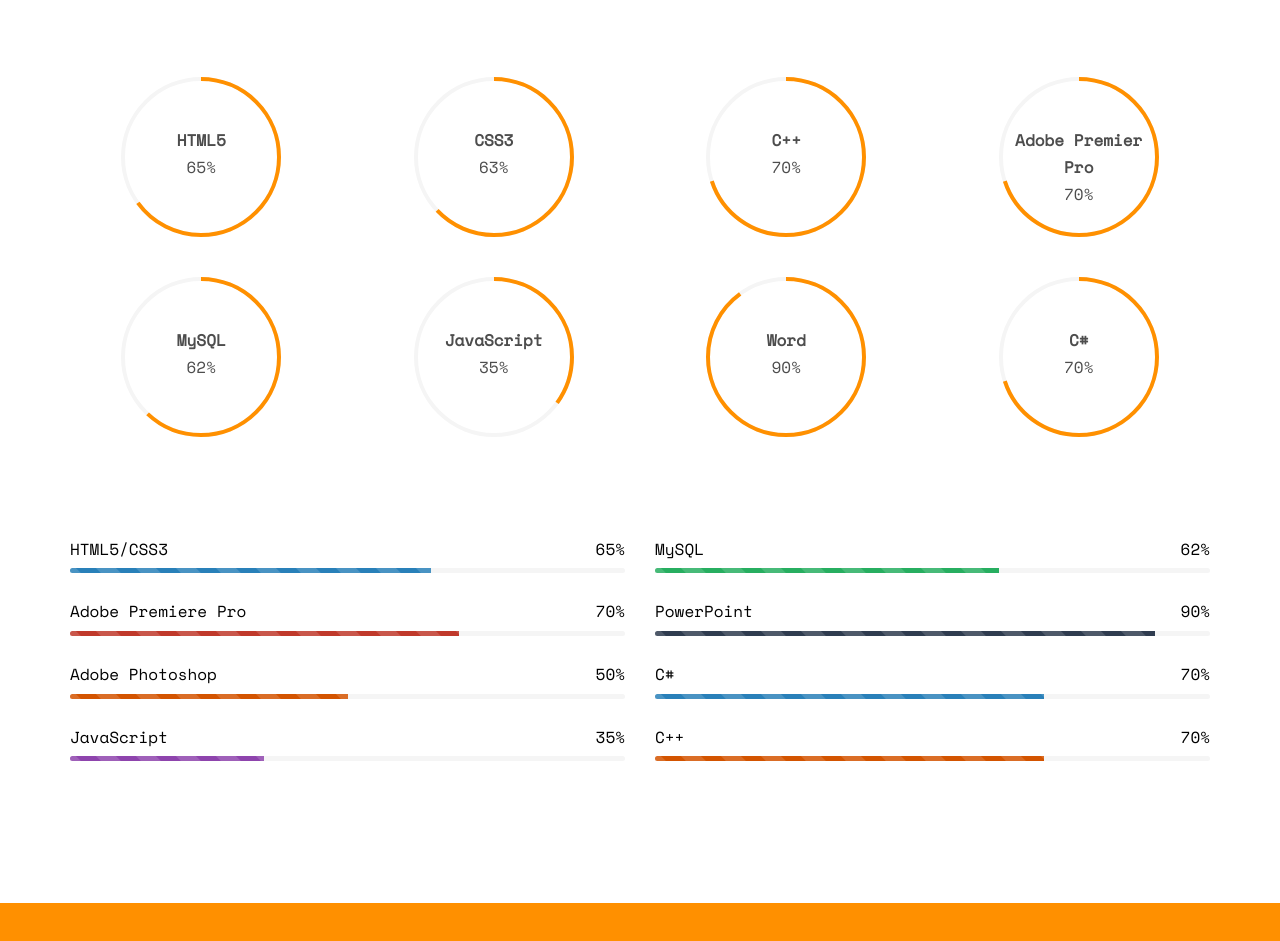
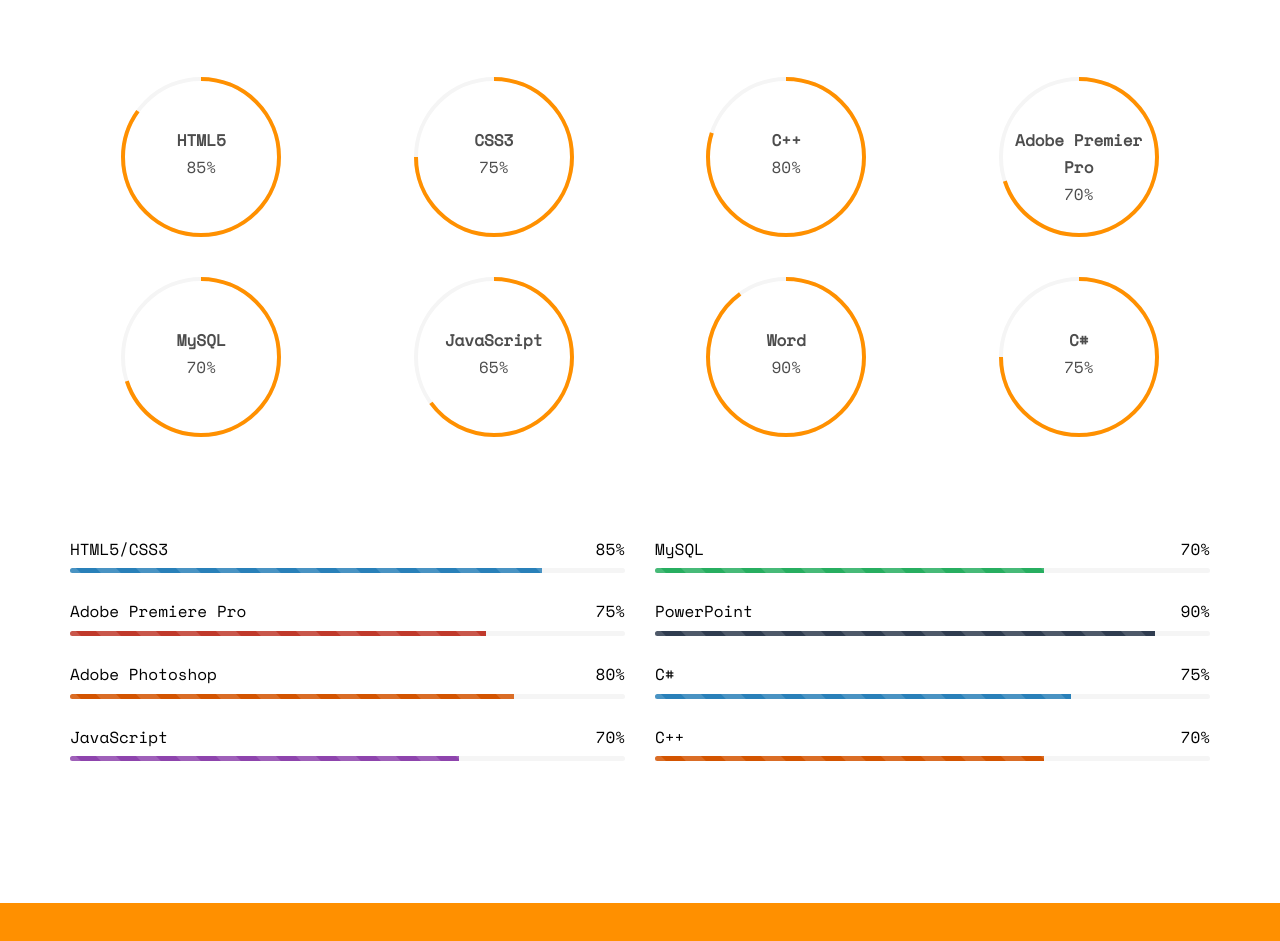
Before and after one commit to VeeramHirekhan/VeeramHirekhan.github.io, a plain HTML site: page index.html in a window 1280 px wide. Shown: the part 3309-4250 px from the top of the page. Drawn offline with nearby package versions, Linux system fonts and the light colour scheme; some packages are replaced by stand-ins of ours; no server answers; files whose address does not match are found by name.

Commit message:
Updating Percentages of understanings of languages

```diff
--- a/index.html
+++ b/index.html
@@ -209,72 +209,72 @@
 			</div>
 			<div class="row row-pb-md">
 				<div class="col-md-3 col-sm-6 col-xs-12 text-center">
-					<div class="chart" data-percent="65"><span><strong>HTML5</strong>65%</span></div>
+					<div class="chart" data-percent="85"><span><strong>HTML5</strong>85%</span></div>
 				</div>
 				<div class="col-md-3 col-sm-6 col-xs-12 text-center">
-					<div class="chart" data-percent="63"><span><strong>CSS3</strong>63%</span></div>
+					<div class="chart" data-percent="75"><span><strong>CSS3</strong>75%</span></div>
 				</div>
 				<div class="col-md-3 col-sm-6 col-xs-12 text-center">
-					<div class="chart" data-percent="70"><span><strong>C++</strong>70%</span></div>
+					<div class="chart" data-percent="80"><span><strong>C++</strong>80%</span></div>
 				</div>
 
 				<div class="col-md-3 col-sm-6 col-xs-12 text-center">
 					<div class="chart" data-percent="70"><span><strong>Adobe Premier Pro</strong>70%</span></div>
 				</div>
 				<div class="col-md-3 col-sm-6 col-xs-12 text-center">
-					<div class="chart" data-percent="62"><span><strong>MySQL</strong>62%</span></div>
+					<div class="chart" data-percent="70"><span><strong>MySQL</strong>70%</span></div>
 				</div>
 				<div class="col-md-3 col-sm-6 col-xs-12 text-center">
-					<div class="chart" data-percent="35"><span><strong>JavaScript</strong>35%</span></div>
+					<div class="chart" data-percent="65"><span><strong>JavaScript</strong>65%</span></div>
 				</div>
 				<div class="col-md-3 col-sm-6 col-xs-12 text-center">
 					<div class="chart" data-percent="90"><span><strong>Word</strong>90%</span></div>
 				</div>
 				<div class="col-md-3 col-sm-6 col-xs-12 text-center">
-					<div class="chart" data-percent="70"><span><strong>C#</strong>70%</span></div>
+					<div class="chart" data-percent="75"><span><strong>C#</strong>75%</span></div>
 				</div>
 			</div>
 			<div class="row">
 				<div class="col-md-6">
 					<div class="progress-wrap">
-						<h3><span class="name-left">HTML5/CSS3</span><span class="value-right">65%</span></h3>
+						<h3><span class="name-left">HTML5/CSS3</span><span class="value-right">85%</span></h3>
 						<div class="progress">
 						  <div class="progress-bar progress-bar-1 progress-bar-striped active" role="progressbar"
-						  aria-valuenow="65" aria-valuemin="0" aria-valuemax="100" style="width:65%">
+						  aria-valuenow="85" aria-valuemin="0" aria-valuemax="100" style="width:85%">
 						  </div>
 						</div>
 					</div>
 					<div class="progress-wrap">
-						<h3><span class="name-left">Adobe Premiere Pro</span><span class="value-right">70%</span></h3>
+						<h3><span class="name-left">Adobe Premiere Pro</span><span class="value-right">75%</span></h3>
 						<div class="progress">
 						  <div class="progress-bar progress-bar-2 progress-bar-striped active" role="progressbar"
-						  aria-valuenow="70" aria-valuemin="0" aria-valuemax="100" style="width:70%">
+						  aria-valuenow="75" aria-valuemin="0" aria-valuemax="100" style="width:75%">
 						  </div>
 						</div>
 					</div>
 					<div class="progress-wrap">
-						<h3><span class="name-left">Adobe Photoshop</span><span class="value-right">50%</span></h3>
+						<h3><span class="name-left">Adobe Photoshop</span><span class="value-right">80%</span></h3>
 						<div class="progress">
 						  <div class="progress-bar progress-bar-3 progress-bar-striped active" role="progressbar"
-						  aria-valuenow="50" aria-valuemin="0" aria-valuemax="100" style="width:50%">
+						  aria-valuenow="80" aria-valuemin="0" aria-valuemax="100" style="width:80%">
 						  </div>
 						</div>
 					</div>
 					<div class="progress-wrap">
-						<h3><span class="name-left">JavaScript</span><span class="value-right">35%</span></h3>
+						<h3><span class="name-left">JavaScript</span><span class="value-right">70%</span></h3>
 						<div class="progress">
 						  <div class="progress-bar progress-bar-4 progress-bar-striped active" role="progressbar"
-						  aria-valuenow="35" aria-valuemin="0" aria-valuemax="100" style="width:35%">
+						  aria-valuenow="70" aria-valuemin="0" aria-valuemax="100" style="width:70%">
 						  </div>
 						</div>
 					</div>
 				</div>
 				<div class="col-md-6">
 					<div class="progress-wrap">
-						<h3><span class="name-left">MySQL</span><span class="value-right">62%</span></h3>
+						<h3><span class="name-left">MySQL</span><span class="value-right">70%</span></h3>
 						<div class="progress">
 						  <div class="progress-bar progress-bar-5 progress-bar-striped active" role="progressbar"
-						  aria-valuenow="62" aria-valuemin="0" aria-valuemax="100" style="width:62%">
+						  aria-valuenow="70" aria-valuemin="0" aria-valuemax="100" style="width:70%">
 						  </div>
 						</div>
 					</div>
@@ -287,10 +287,10 @@
 						</div>
 					</div>
 					<div class="progress-wrap">
-						<h3><span class="name-left">C#</span><span class="value-right">70%</span></h3>
+						<h3><span class="name-left">C#</span><span class="value-right">75%</span></h3>
 						<div class="progress">
 						  <div class="progress-bar progress-bar-1 progress-bar-striped active" role="progressbar"
-						  aria-valuenow="70" aria-valuemin="0" aria-valuemax="100" style="width:70%">
+						  aria-valuenow="75" aria-valuemin="0" aria-valuemax="100" style="width:75%">
 						  </div>
 						</div>
 					</div>
```
